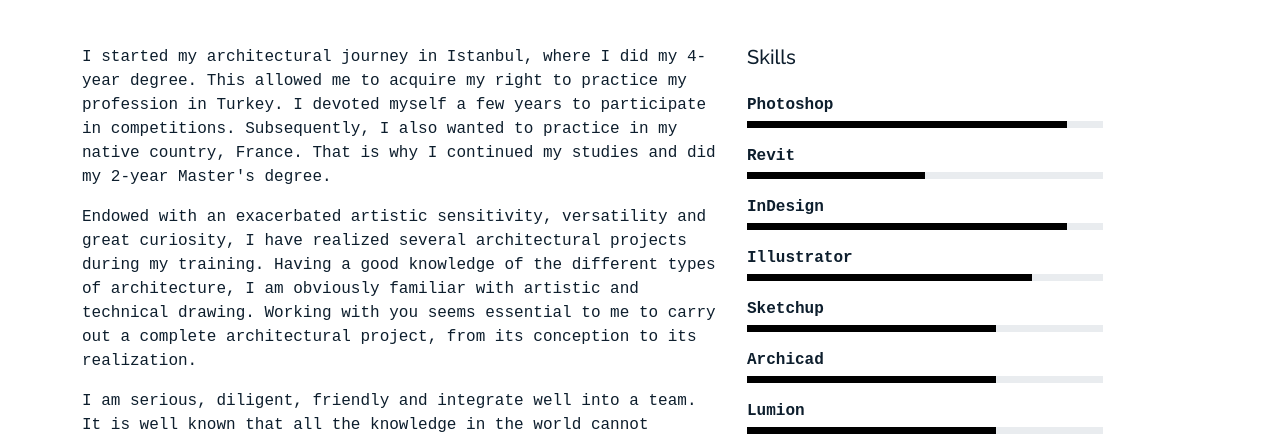
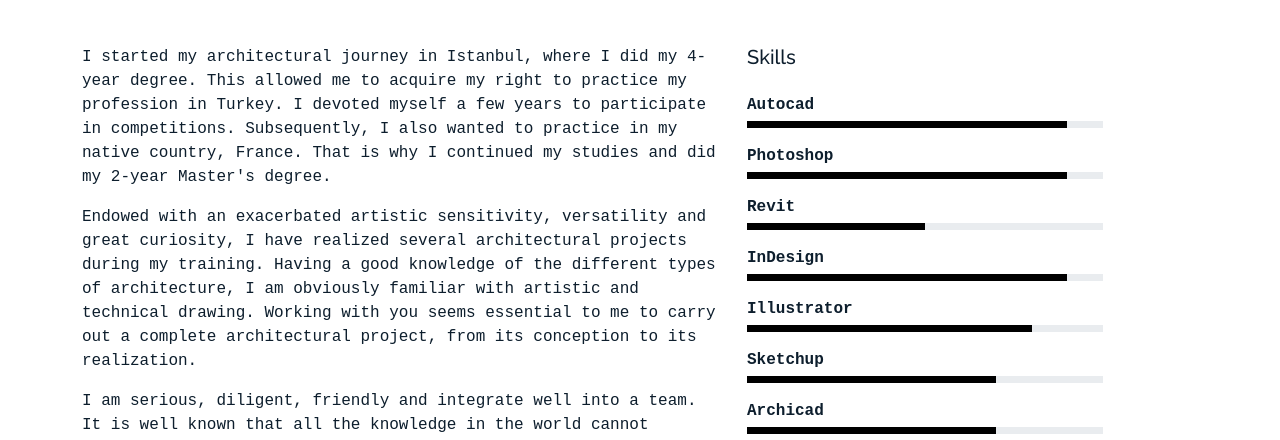
Before and after one commit to maidecam/portfolio, a plain HTML site: page about.html in a window 1280 px wide. Shown: the part 323-763 px from the top of the page. Drawn offline with Linux system fonts and the light colour scheme; a web font is replaced by a local one.

Commit message:
Add files via upload

```diff
--- a/about.html
+++ b/about.html
@@ -89,6 +89,15 @@ internship for the end of my Master's degree.</p>
           <div class="col-md-4 ml-auto order-2" data-aos="fade-up">
             <h3 class="h3 mb-4">Skills</h3>
             <ul class="list-unstyled">
+              <li class="mb-3">
+                <div class="d-flex mb-1">
+                  <strong>Autocad</strong>
+                  <span class="ml-auto"> </span>
+                </div>
+                <div class="progress custom-progress">
+                  <div class="progress-bar" role="progressbar" style="width: 90%" aria-valuenow="90" aria-valuemin="0" aria-valuemax="100"></div>
+                </div>
+              </li>
               <li class="mb-3">
                 <div class="d-flex mb-1">
                   <strong>Photoshop</strong>
```
